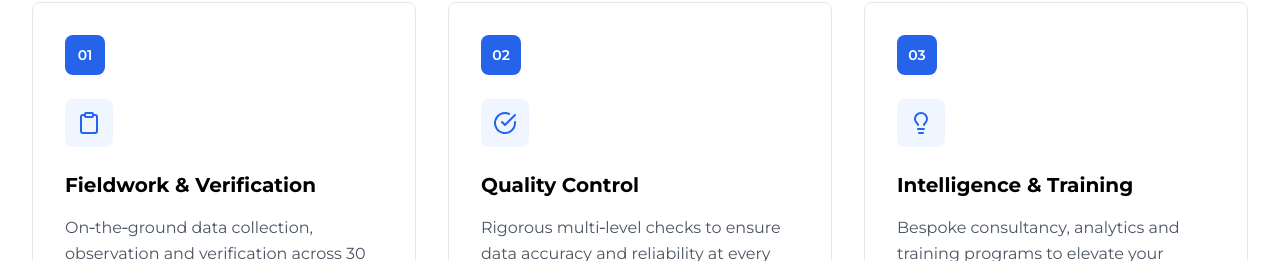
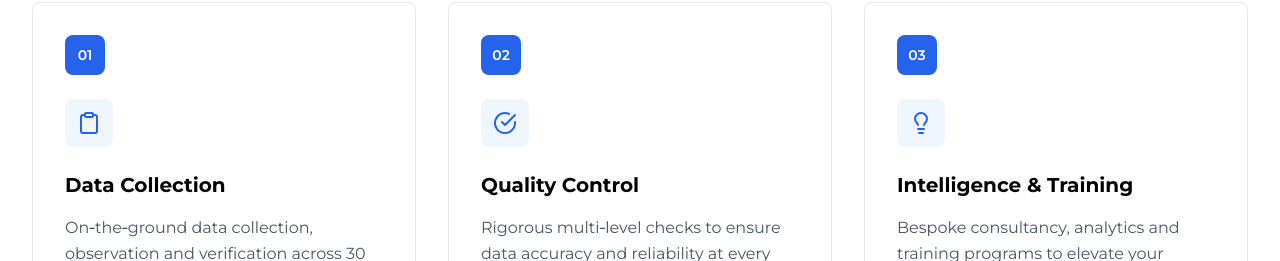
Before and after one commit to Jiwe-Holding/Futuris-Site, a React (Vite) app: page / in a window 1280 px wide. Shown: the part 1155-1416 px from the top of the page. Built offline with nearby package versions, Linux system fonts and the light colour scheme.

Commit message:
Update Services.tsx

```diff
--- a/src/components/Services.tsx
+++ b/src/components/Services.tsx
@@ -34,7 +34,7 @@ const Services: React.FC = () => {
     {
       number: "01",
       icon: <Clipboard className="h-6 w-6" />,
-      title: "Fieldwork & Verification",
+      title: "Data Collection",
       description: "On‑the‑ground data collection, observation and verification across 30 African markets.",
       features: ["Face‑to‑Face Interviews", "Mall Intercepts", "CATI Stations"],
       color: "from-blue-500 to-blue-600"
```
